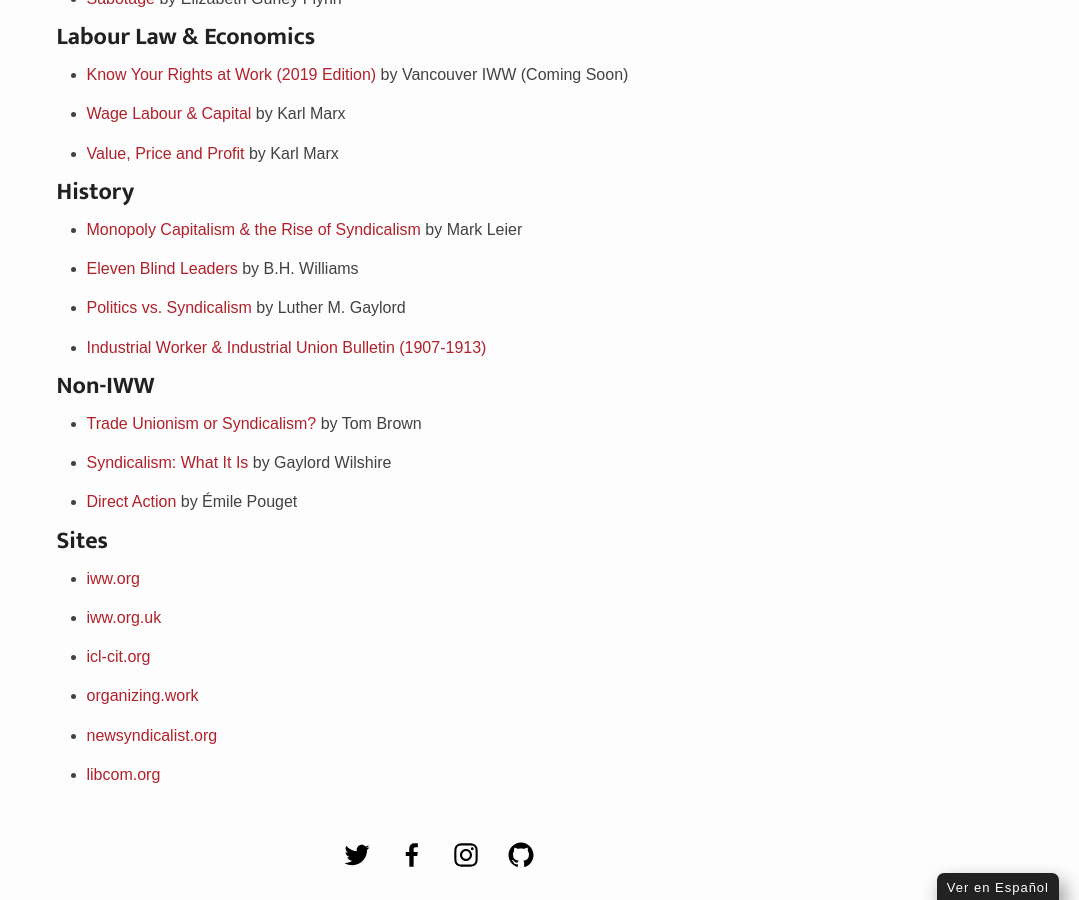
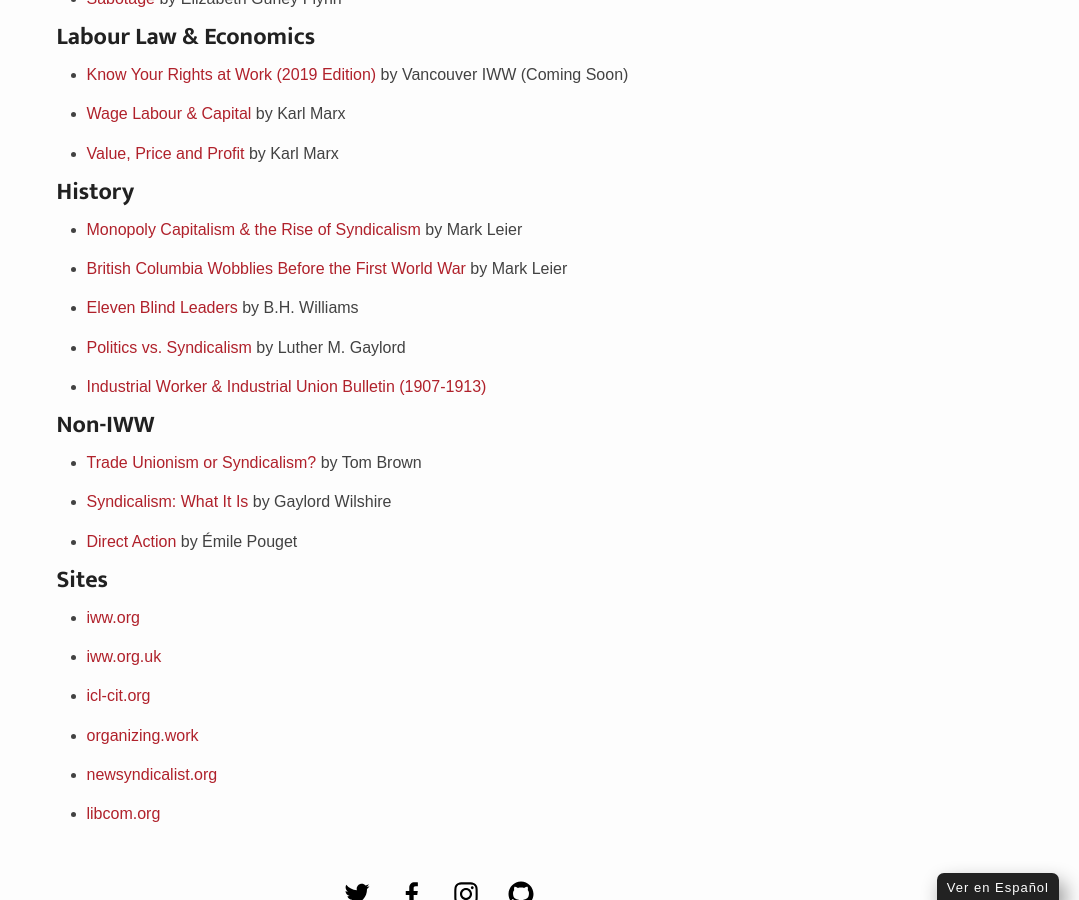
Before and after one commit to vancouveriww/vancouveriww.github.io, a Jekyll site: the page built from resources.html, in a window 1280 px wide and 900 px high, scrolled down 816 px. Shown: the whole window, without its empty margins (201-1280 px from the left). Built offline with Jekyll 4.4.1, drawn with Linux system fonts in a browser that asks for light colours; some web fonts are replaced.

Commit message:
Update resources.html

```diff
--- a/resources.html
+++ b/resources.html
@@ -26,6 +26,7 @@
 <h2>History</h2>
 <ul>
   <li><a href="https://libcom.org/history/monopoly-capitalism-rise-syndicalism-mark-leier">Monopoly Capitalism & the Rise of Syndicalism</a> by Mark Leier</li>
+  <li><a href="https://libcom.org/history/we-must-do-away-racial-prejudice-imaginary-boundary-lines-british-columbia-wobblies-firs">British Columbia Wobblies Before the First World War</a> by Mark Leier</li>
   <li><a href="https://libcom.org/library/eleven-blind-leaders-or-practical-socialism-revolutionary-tactics-iww-point-view-1910">Eleven Blind Leaders</a> by B.H. Williams</li>
   <li><a href="https://www.iww.org/history/library/Gaylord/politicsvssyndicalism">Politics vs. Syndicalism</a> by Luther M. Gaylord</li>
   <li><a href="https://www.marxists.org/history/usa/pubs/industrialworker/">Industrial Worker & Industrial Union Bulletin (1907-1913)</a></li>
```
